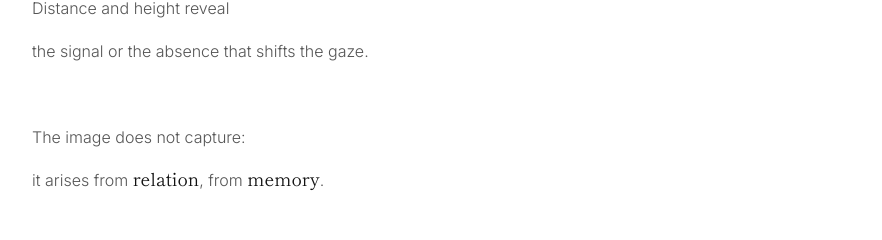
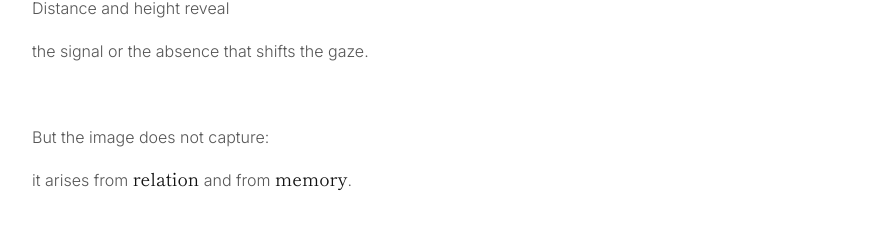
Before and after one commit to dubontemps/dubontemps-site, a React (Vite) app: page / in a window 1280 px wide. Shown: the part 1135-1375 px from the top of the page, without its empty margins (70-952 px from the left). Built offline with nearby package versions, Linux system fonts and the light colour scheme.

Commit message:
v16 ajustements

```diff
--- a/src/App.jsx
+++ b/src/App.jsx
@@ -31,12 +31,12 @@ const CONTENT = {
       "La distance et la hauteur révèlent",
       "le signal ou l'absence qui déplace le regard.",
       "",
-      "L’image ne capture pas :",
+      "Mais l’image ne capture pas :",
       "elle naît de la [[relation]] et de la [[mémoire]].",
     ],
     stream: [
       {
-        id: 'img-1',
+        id: 'wandering-souls-dubontemps',
         url: '/images/dubontemps-equationsauvage-2026-palma-shadows-baryta-lg.jpg',
         caption: "Équation sauvage",
         year: "2026",
@@ -45,7 +45,7 @@ const CONTENT = {
         note: "Les technologies prédictives cherchent à effacer l’inconnu. L’imaginaire cultive [[l’imprévu]]."
       },
       {
-        id: 'img-2',
+        id: 'vertigo-dubontemps',
         url: '/images/dubontemps-wild-equation-2026-pacific-aerial-view-sandbank-washi-lg.jpg',
         caption: "Équation sauvage",
         year: "2026",
@@ -55,7 +55,7 @@ const CONTENT = {
         side: 'right'
       },
       {
-        id: 'img-3',
+        id: 'echoes-of-the-woods-dubontemps',
         url: '/images/dubontemps-wild-equation-2026-clayoquot-sound-aerial-view-forest-washi-lg.jpg',
         caption: "Équation sauvage",
         year: "2026",
@@ -64,7 +64,7 @@ const CONTENT = {
         note: "La nature n’est pas un décor, c'est un [[langage]]."
       },
       {
-        id: 'img-4',
+        id: 'between-realms-dubontemps',
         url: '/images/dubontemps-art-of-silence-2025-idf-mysterious-windows-matte-lg.jpg',
         caption: "L’art du silence",
         year: "2025",
@@ -74,7 +74,7 @@ const CONTENT = {
         side: 'right'
       },
       {
-        id: 'img-5',
+        id: 'roots-of-time-dubontemps',
         url: '/images/dubontemps-art-of-silence-2025-brittany-tree-shadow-matte-lg.jpg',
         caption: "L’art du silence",
         year: "2025",
@@ -99,7 +99,6 @@ const CONTENT = {
         label: "Distinctions",
         num: "02",
         items: [
-          { label: "Smithsonian", subtitle: "" },
           { label: "Lensculture Art", subtitle: "Editors' Pick, 2025" },
           { label: "ND Awards", subtitle: "Honorable Mention, 2025", url: "https://ndawards.net/winners-gallery/nd-awards-2025/professional/landscape/hm/22577/" },
           { label: "World Food Awards", subtitle: "Shortlist Crop, 2022" }
@@ -117,7 +116,6 @@ const CONTENT = {
         label: "Parutions",
         num: "04",
         items: [
-          { name: "Smithsonian" },
           { name: "Dodho", url: "https://www.dodho.com/the-art-of-silence-by-dubontemps-photography-between-shadow-and-light/" },
           { name: "Duel Magazine", url: "https://www.duelmagazine.com/louis-wallecan/" },
           { name: "National Geographic", url: "https://www.facebook.com/NatGeoHistory/posts/rosy-faced-lovebirds-are-a-species-of-parrot-known-for-typically-monogamou/10156100536768336/" },
@@ -161,12 +159,12 @@ const CONTENT = {
       "Distance and height reveal",
       "the signal or the absence that shifts the gaze.",
       "",
-      "The image does not capture:",
-      "it arises from [[relation]], from [[memory]].",
+      "But the image does not capture:",
+      "it arises from [[relation]] and from [[memory]].",
     ],
     stream: [
       {
-        id: 'img-1-en',
+        id: 'wandering-souls-dubontemps',
         url: '/images/dubontemps-equationsauvage-2026-palma-shadows-baryta-lg.jpg',
         caption: 'Wild Equation',
         year: "2026",
@@ -175,7 +173,7 @@ const CONTENT = {
         note: "Predictive technologies seek to erase the unknown. Imagination nurtures the [[unforeseen]]."
       },
       {
-        id: 'img-2-en',
+        id: 'vertigo-dubontemps',
         url: '/images/dubontemps-wild-equation-2026-pacific-aerial-view-sandbank-washi-lg.jpg',
         caption: 'Wild Equation',
         year: "2026",
@@ -185,7 +183,7 @@ const CONTENT = {
         side: 'right'
       },
       {
-        id: 'img-3-en',
+        id: 'echoes-of-the-woods-dubontemps',
         url: '/images/dubontemps-wild-equation-2026-clayoquot-sound-aerial-view-forest-washi-lg.jpg',
         caption: 'Wild Equation',
         year: "2026",
@@ -194,7 +192,7 @@ const CONTENT = {
         note: "Nature is not a backdrop, it is a [[language]]."
       },
       {
-        id: 'img-4-en',
+        id: 'between-realms-dubontemps',
         url: '/images/dubontemps-art-of-silence-2025-idf-mysterious-windows-matte-lg.jpg',
         caption: 'The Art of Silence',
         year: "2025",
@@ -204,7 +202,7 @@ const CONTENT = {
         side: 'right'
       },
       {
-        id: 'img-5-en',
+        id: 'roots-of-time-dubontemps',
         url: '/images/dubontemps-art-of-silence-2025-brittany-tree-shadow-matte-lg.jpg',
         caption: 'The Art of Silence',
         year: "2025",
@@ -229,7 +227,6 @@ const CONTENT = {
         label: "Awards",
         num: "02",
         items: [
-            { label: "Smithsonian", subtitle: "" },
             { label: "Lensculture Art", subtitle: "Editors' Pick, 2025" },
             { label: "ND Awards", subtitle: "Honorable Mention, 2025", url: "https://ndawards.net/winners-gallery/nd-awards-2025/professional/landscape/hm/22577/" },
             { label: "World Food Awards", subtitle: "Shortlist Crop, 2022" }
@@ -247,7 +244,6 @@ const CONTENT = {
         label: "Publications",
         num: "04",
         items: [
-          { name: "Smithsonian" },
           { name: "Dodho", url: "https://www.dodho.com/the-art-of-silence-by-dubontemps-photography-between-shadow-and-light/" },
           { name: "Duel Magazine", url: "https://www.duelmagazine.com/louis-wallecan/" },
           { name: "National Geographic", url: "https://www.facebook.com/NatGeoHistory/posts/rosy-faced-lovebirds-are-a-species-of-parrot-known-for-their-typically-monogamou/10156100536768336/" },
@@ -544,13 +540,13 @@ const TypographyStyles = () => (
     }
 
     .footer-mention {
-      font-size: 18px;
+      font-size: 14px;
       font-weight: 400;
-      letter-spacing: -0.04em;
+      letter-spacing: -0.02em;
       color: var(--ink);
       line-height: 1.2;
       text-transform: lowercase;
-      opacity: 0.4;
+      opacity: 0.3;
     }
 
     /* SEO Helper - Masqué visuellement mais accessible aux robots */
@@ -936,7 +932,7 @@ export default function App() {
     <div className="flex flex-col">
       <span className="index-num" aria-hidden="true">{indexData.publications.num}</span>
       <h3 className="index-label">{indexData.publications.label}</h3>
-      <ul className="list-none p-0 m-0 flex flex-wrap gap-x-6 gap-y-2 max-w-3xl"> {/* Gap réduit ici aussi */}
+      <ul className="list-none p-0 m-0 flex flex-wrap gap-x-8 gap-y-2 max-w-lg">
         {indexData.publications.items.map((p, i) => (
           <li key={i}>
             {p.url ? (
```
